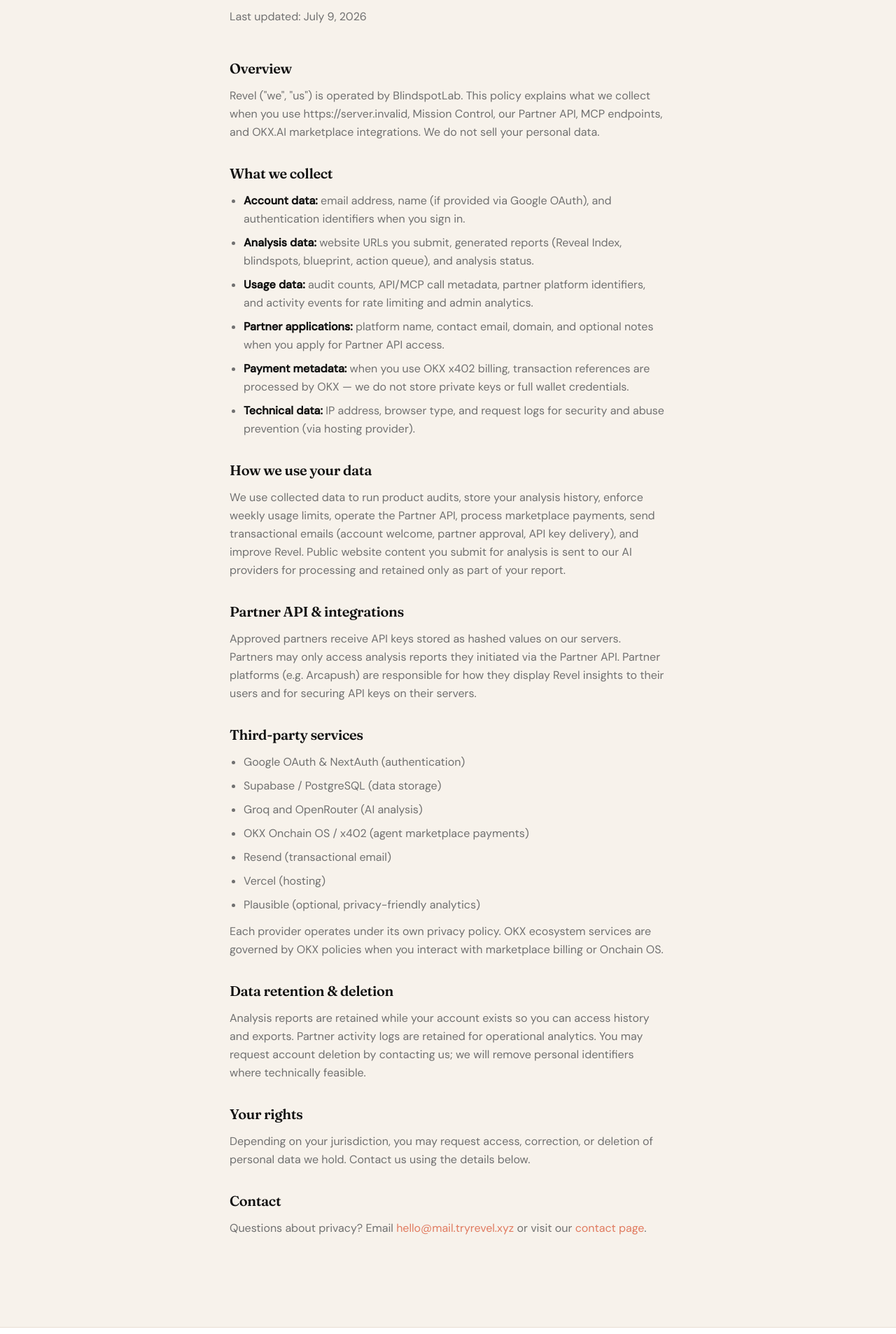
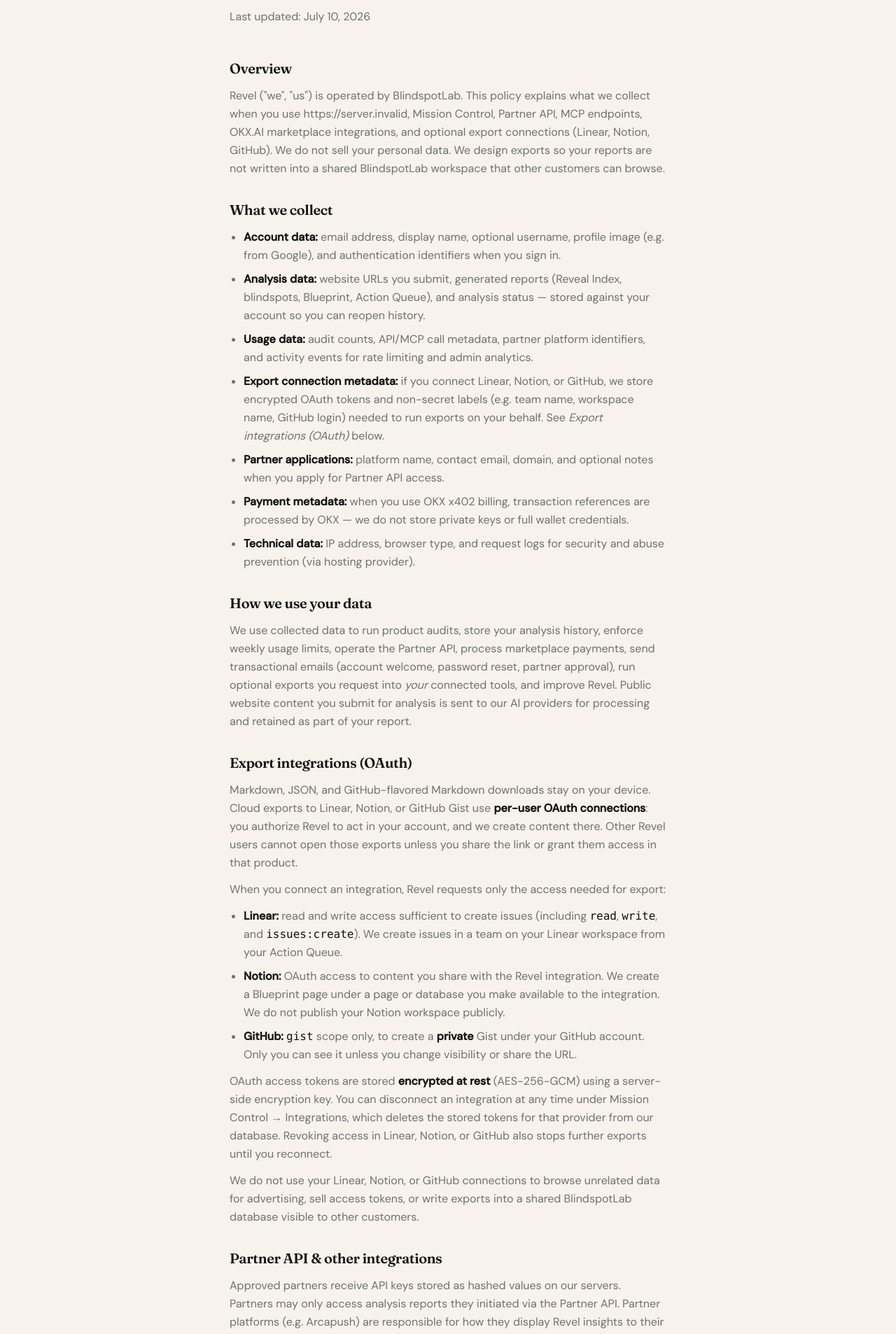
Before and after one commit to Blindspotlabxyz/revel, a Next.js app: page /privacy in a window 1280 px wide. Shown: the part 172-2078 px from the top of the page at 70% size. Built offline with nearby package versions, Linux system fonts and the light colour scheme; no server answers.

Commit message:
Document OAuth export privacy and set encryption key guidance.
Expand Privacy and Terms for per-user Linear/Notion/GitHub connections, note privacy-first exports on About, and update README/.env.example for INTEGRATIONS_ENCRYPTION_KEY.

```diff
--- a/app/about/page.tsx
+++ b/app/about/page.tsx
@@ -67,8 +67,21 @@
         <section className="mt-16 rounded-2xl border border-border bg-surface p-8">
           <h2 className="font-heading text-2xl font-semibold">The mission</h2>
           <p className="mt-4 leading-relaxed text-muted">
-            Make world-class product strategy accessible to every builder.
+            Make world-class product strategy accessible to every builder.{" "}
             {organization.name} exists so teams ship with clarity, not guesswork.
+          </p>
+          <p className="mt-4 leading-relaxed text-muted">
+            We treat export privacy the same way. Early export experiments that
+            wrote into a shared workspace were not good enough for multi-user
+            reports, so Revel uses{" "}
+            <strong className="text-foreground">per-user OAuth</strong> for
+            Linear, Notion, and GitHub: your blueprints land in{" "}
+            <em>your</em> accounts, not a shared BlindspotLab dump. Details are
+            in our{" "}
+            <Link href="/privacy" className="text-primary hover:underline">
+              Privacy Policy
+            </Link>
+            .
           </p>
         </section>
 
--- a/app/privacy/page.tsx
+++ b/app/privacy/page.tsx
@@ -8,13 +8,18 @@
 
 const title = "Privacy Policy";
 const description =
-  "How Revel and BlindspotLab collect, use, and protect your data.";
+  "How Revel and BlindspotLab collect, use, and protect your data — including OAuth export integrations for Linear, Notion, and GitHub.";
 
 export const metadata: Metadata = createPageMetadata({
   title,
   description,
   path: "/privacy",
-  keywords: ["privacy policy", "data protection", "Revel privacy"],
+  keywords: [
+    "privacy policy",
+    "data protection",
+    "Revel privacy",
+    "OAuth integrations",
+  ],
 });
 
 export default function PrivacyPage() {
@@ -24,7 +29,7 @@
       <Navbar />
       <main className="mx-auto max-w-2xl px-6 py-32">
         <h1 className="font-heading text-4xl font-semibold">Privacy Policy</h1>
-        <p className="mt-4 text-muted">Last updated: July 9, 2026</p>
+        <p className="mt-4 text-muted">Last updated: July 10, 2026</p>
 
         <div className="prose-revel mt-12 space-y-8 text-muted">
           <section>
@@ -32,10 +37,13 @@
               Overview
             </h2>
             <p className="mt-3 leading-relaxed">
-              Revel (&quot;we&quot;, &quot;us&quot;) is operated by BlindspotLab. This policy
-              explains what we collect when you use {siteConfig.url}, Mission Control,
-              our Partner API, MCP endpoints, and OKX.AI marketplace integrations.
-              We do not sell your personal data.
+              Revel (&quot;we&quot;, &quot;us&quot;) is operated by BlindspotLab. This
+              policy explains what we collect when you use {siteConfig.url},
+              Mission Control, Partner API, MCP endpoints, OKX.AI marketplace
+              integrations, and optional export connections (Linear, Notion,
+              GitHub). We do not sell your personal data. We design exports so
+              your reports are not written into a shared BlindspotLab workspace
+              that other customers can browse.
             </p>
           </section>
 
@@ -46,13 +54,14 @@
             <ul className="mt-3 list-disc space-y-2 pl-5 leading-relaxed">
               <li>
                 <strong className="text-foreground">Account data:</strong> email
-                address, name (if provided via Google OAuth), and authentication
-                identifiers when you sign in.
+                address, display name, optional username, profile image (e.g.
+                from Google), and authentication identifiers when you sign in.
               </li>
               <li>
-                <strong className="text-foreground">Analysis data:</strong> website
-                URLs you submit, generated reports (Reveal Index, blindspots,
-                blueprint, action queue), and analysis status.
+                <strong className="text-foreground">Analysis data:</strong>{" "}
+                website URLs you submit, generated reports (Reveal Index,
+                blindspots, Blueprint, Action Queue), and analysis status —
+                stored against your account so you can reopen history.
               </li>
               <li>
                 <strong className="text-foreground">Usage data:</strong> audit
@@ -60,14 +69,24 @@
                 activity events for rate limiting and admin analytics.
               </li>
               <li>
+                <strong className="text-foreground">
+                  Export connection metadata:
+                </strong>{" "}
+                if you connect Linear, Notion, or GitHub, we store encrypted
+                OAuth tokens and non-secret labels (e.g. team name, workspace
+                name, GitHub login) needed to run exports on your behalf. See{" "}
+                <em>Export integrations (OAuth)</em> below.
+              </li>
+              <li>
                 <strong className="text-foreground">Partner applications:</strong>{" "}
                 platform name, contact email, domain, and optional notes when you
                 apply for Partner API access.
               </li>
               <li>
-                <strong className="text-foreground">Payment metadata:</strong> when
-                you use OKX x402 billing, transaction references are processed by
-                OKX — we do not store private keys or full wallet credentials.
+                <strong className="text-foreground">Payment metadata:</strong>{" "}
+                when you use OKX x402 billing, transaction references are
+                processed by OKX — we do not store private keys or full wallet
+                credentials.
               </li>
               <li>
                 <strong className="text-foreground">Technical data:</strong> IP
@@ -85,15 +104,74 @@
               We use collected data to run product audits, store your analysis
               history, enforce weekly usage limits, operate the Partner API,
               process marketplace payments, send transactional emails (account
-              welcome, partner approval, API key delivery), and improve Revel.
+              welcome, password reset, partner approval), run optional exports
+              you request into <em>your</em> connected tools, and improve Revel.
               Public website content you submit for analysis is sent to our AI
-              providers for processing and retained only as part of your report.
+              providers for processing and retained as part of your report.
             </p>
           </section>
 
           <section>
             <h2 className="font-heading text-xl font-semibold text-foreground">
-              Partner API &amp; integrations
+              Export integrations (OAuth)
+            </h2>
+            <p className="mt-3 leading-relaxed">
+              Markdown, JSON, and GitHub-flavored Markdown downloads stay on your
+              device. Cloud exports to Linear, Notion, or GitHub Gist use{" "}
+              <strong className="text-foreground">
+                per-user OAuth connections
+              </strong>
+              : you authorize Revel to act in your account, and we create content
+              there. Other Revel users cannot open those exports unless you share
+              the link or grant them access in that product.
+            </p>
+            <p className="mt-3 leading-relaxed">
+              When you connect an integration, Revel requests only the access
+              needed for export:
+            </p>
+            <ul className="mt-3 list-disc space-y-2 pl-5 leading-relaxed">
+              <li>
+                <strong className="text-foreground">Linear:</strong> read and
+                write access sufficient to create issues (including{" "}
+                <code className="text-foreground">read</code>,{" "}
+                <code className="text-foreground">write</code>, and{" "}
+                <code className="text-foreground">issues:create</code>). We create
+                issues in a team on your Linear workspace from your Action Queue.
+              </li>
+              <li>
+                <strong className="text-foreground">Notion:</strong> OAuth access
+                to content you share with the Revel integration. We create a
+                Blueprint page under a page or database you make available to the
+                integration. We do not publish your Notion workspace publicly.
+              </li>
+              <li>
+                <strong className="text-foreground">GitHub:</strong>{" "}
+                <code className="text-foreground">gist</code> scope only, to
+                create a <strong className="text-foreground">private</strong>{" "}
+                Gist under your GitHub account. Only you can see it unless you
+                change visibility or share the URL.
+              </li>
+            </ul>
+            <p className="mt-3 leading-relaxed">
+              OAuth access tokens are stored{" "}
+              <strong className="text-foreground">encrypted at rest</strong>{" "}
+              (AES-256-GCM) using a server-side encryption key. You can disconnect
+              an integration at any time under Mission Control → Integrations,
+              which deletes the stored tokens for that provider from our
+              database. Revoking access in Linear, Notion, or GitHub also stops
+              further exports until you reconnect.
+            </p>
+            <p className="mt-3 leading-relaxed">
+              We do not use your Linear, Notion, or GitHub connections to browse
+              unrelated data for advertising, sell access tokens, or write
+              exports into a shared BlindspotLab database visible to other
+              customers.
+            </p>
+          </section>
+
+          <section>
+            <h2 className="font-heading text-xl font-semibold text-foreground">
+              Partner API &amp; other integrations
             </h2>
             <p className="mt-3 leading-relaxed">
               Approved partners receive API keys stored as hashed values on our
@@ -111,16 +189,17 @@
             <ul className="mt-3 list-disc space-y-2 pl-5 leading-relaxed">
               <li>Google OAuth &amp; NextAuth (authentication)</li>
               <li>Supabase / PostgreSQL (data storage)</li>
-              <li>Groq and OpenRouter (AI analysis)</li>
+              <li>Groq, Google Gemini, and OpenRouter (AI analysis)</li>
+              <li>Linear, Notion, and GitHub (optional export destinations you connect)</li>
               <li>OKX Onchain OS / x402 (agent marketplace payments)</li>
               <li>Resend (transactional email)</li>
               <li>Vercel (hosting)</li>
               <li>Plausible (optional, privacy-friendly analytics)</li>
             </ul>
             <p className="mt-3 leading-relaxed">
-              Each provider operates under its own privacy policy. OKX ecosystem
-              services are governed by OKX policies when you interact with
-              marketplace billing or Onchain OS.
+              Each provider operates under its own privacy policy. When you
+              export to Linear, Notion, or GitHub, content in those products is
+              also governed by their terms and privacy policies.
             </p>
           </section>
 
@@ -130,9 +209,13 @@
             </h2>
             <p className="mt-3 leading-relaxed">
               Analysis reports are retained while your account exists so you can
-              access history and exports. Partner activity logs are retained for
-              operational analytics. You may request account deletion by contacting
-              us; we will remove personal identifiers where technically feasible.
+              access history and re-export. OAuth tokens are kept until you
+              disconnect the integration or delete your account. Partner activity
+              logs are retained for operational analytics. You may request
+              account deletion by contacting us; we will remove personal
+              identifiers and stored connection tokens where technically
+              feasible. Content already created in your Linear, Notion, or
+              GitHub accounts remains under your control there.
             </p>
           </section>
 
@@ -142,8 +225,8 @@
             </h2>
             <p className="mt-3 leading-relaxed">
               Depending on your jurisdiction, you may request access, correction,
-              or deletion of personal data we hold. Contact us using the details
-              below.
+              or deletion of personal data we hold, and you may disconnect
+              integrations at any time. Contact us using the details below.
             </p>
           </section>
 
--- a/app/terms/page.tsx
+++ b/app/terms/page.tsx
@@ -9,7 +9,7 @@
 
 const title = "Terms of Service";
 const description =
-  "Terms of service for using Revel, the AI product strategist by BlindspotLab.";
+  "Terms of service for using Revel, including Mission Control, Partner API, and optional Linear, Notion, and GitHub export connections.";
 
 export const metadata: Metadata = createPageMetadata({
   title,
@@ -27,7 +27,7 @@
       <Navbar />
       <main className="mx-auto max-w-2xl px-6 py-32">
         <h1 className="font-heading text-4xl font-semibold">Terms of Service</h1>
-        <p className="mt-4 text-muted">Last updated: July 9, 2026</p>
+        <p className="mt-4 text-muted">Last updated: July 10, 2026</p>
 
         <div className="mt-12 space-y-8 text-muted">
           <section>
@@ -40,7 +40,9 @@
               Action Queue. Results are generated by AI and should be reviewed by
               a human before implementation. Revel is available via Mission
               Control (web app), Partner API, MCP/A2MCP endpoints, and the OKX.AI
-              agent marketplace.
+              agent marketplace. Optional export features let you download
+              reports or, if you connect third-party accounts, push content into
+              tools you authorize.
             </p>
           </section>
 
@@ -65,6 +67,11 @@
                 Do not misrepresent Revel scores or reports as human consulting
                 or guaranteed outcomes.
               </li>
+              <li>
+                Only connect Linear, Notion, or GitHub accounts you are
+                authorized to use, and only export data you are allowed to store
+                in those workspaces.
+              </li>
             </ul>
           </section>
 
@@ -77,6 +84,52 @@
               Monday 00:00 UTC) during early access. Admin accounts may have
               unlimited access. Rate limits apply to prevent abuse.
             </p>
+          </section>
+
+          <section>
+            <h2 className="font-heading text-xl font-semibold text-foreground">
+              Export integrations (Linear, Notion, GitHub)
+            </h2>
+            <p className="mt-3 leading-relaxed">
+              Downloadable exports (Markdown, JSON, GitHub-flavored Markdown)
+              are provided for your local use. Cloud exports to Linear, Notion,
+              or GitHub Gist require you to complete OAuth authorization with
+              that provider. By connecting an integration you grant Revel
+              permission to act in your account solely to create the export you
+              request, using the scopes disclosed during authorization and in
+              our{" "}
+              <Link href="/privacy" className="text-primary hover:underline">
+                Privacy Policy
+              </Link>
+              .
+            </p>
+            <ul className="mt-3 list-disc space-y-2 pl-5 leading-relaxed">
+              <li>
+                <strong className="text-foreground">Your workspace:</strong>{" "}
+                Content is created under your Linear team, Notion workspace, or
+                GitHub account — not in a shared multi-tenant BlindspotLab
+                destination that other Revel customers can browse.
+              </li>
+              <li>
+                <strong className="text-foreground">Your responsibility:</strong>{" "}
+                You control sharing inside Linear, Notion, and GitHub after
+                export. We are not responsible for access you grant there or for
+                those providers&apos; availability or policies.
+              </li>
+              <li>
+                <strong className="text-foreground">Revocation:</strong> You may
+                disconnect integrations in Mission Control or revoke access in
+                the third-party product at any time. We store connection tokens
+                encrypted at rest and delete them when you disconnect.
+              </li>
+              <li>
+                <strong className="text-foreground">No guarantee of third-party
+                compliance:</strong>{" "}
+                Export success depends on your permissions, granted OAuth scopes,
+                and the third-party API. Insufficient permissions may cause
+                export to fail.
+              </li>
+            </ul>
           </section>
 
           <section>
@@ -141,9 +194,10 @@
             <p className="mt-3 leading-relaxed">
               To the maximum extent permitted by law, BlindspotLab is not liable
               for indirect, incidental, or consequential damages arising from use
-              of Revel, Partner API, or marketplace integrations. Our total
-              liability is limited to fees you paid to Revel in the twelve months
-              preceding the claim.
+              of Revel, Partner API, marketplace integrations, or third-party
+              export destinations (Linear, Notion, GitHub). Our total liability
+              is limited to fees you paid to Revel in the twelve months preceding
+              the claim.
             </p>
           </section>
 
@@ -153,8 +207,9 @@
             </h2>
             <p className="mt-3 leading-relaxed">
               We may update these terms as Revel adds features (Partner API,
-              ecosystem integrations, billing). Material changes will be reflected
-              in the &quot;Last updated&quot; date above.
+              ecosystem integrations, billing, export providers). Material
+              changes will be reflected in the &quot;Last updated&quot; date
+              above.
             </p>
           </section>
 
```
Also changed, not shown: 2 other files (tests, documents, lock files or other folders).
